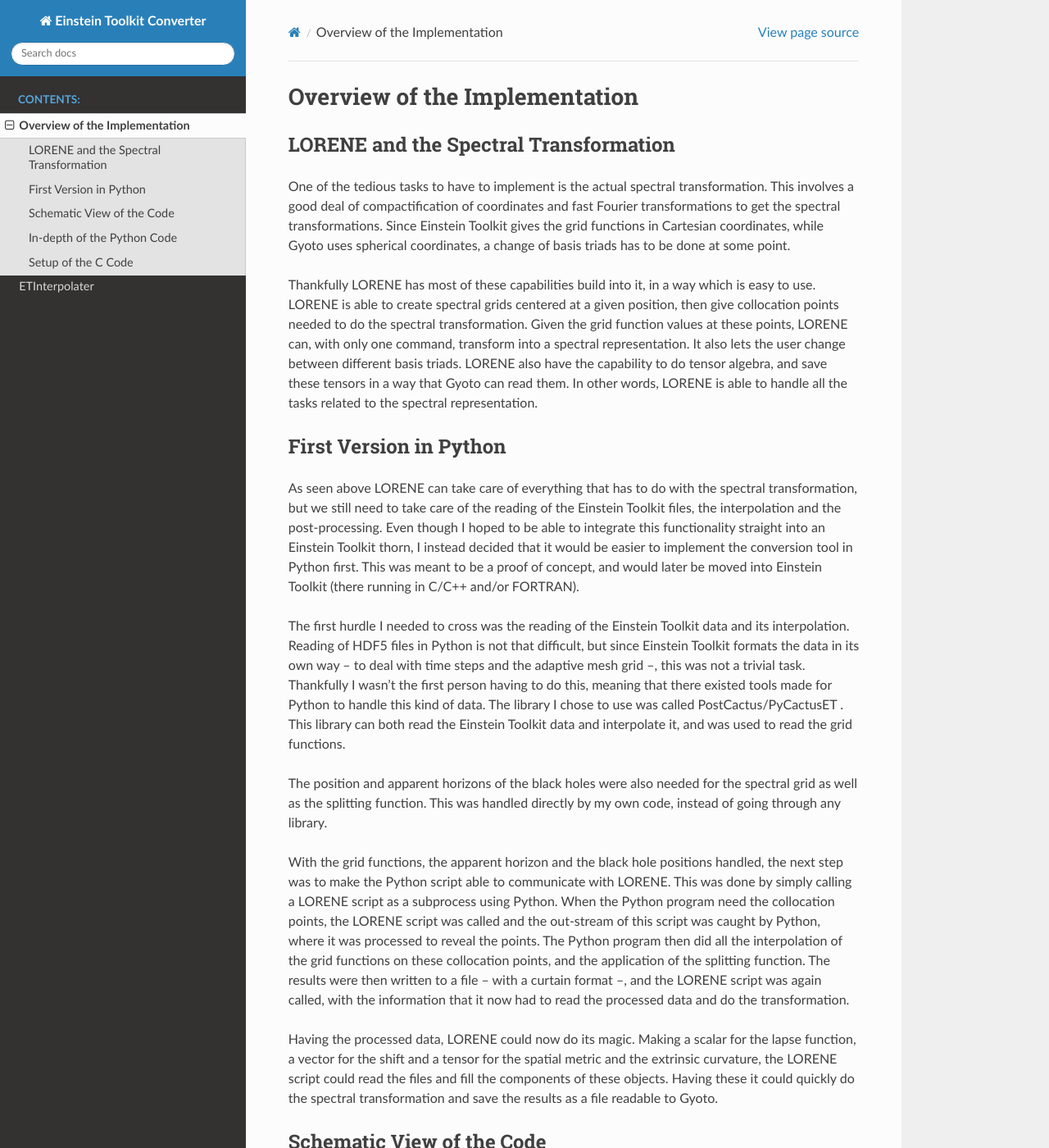
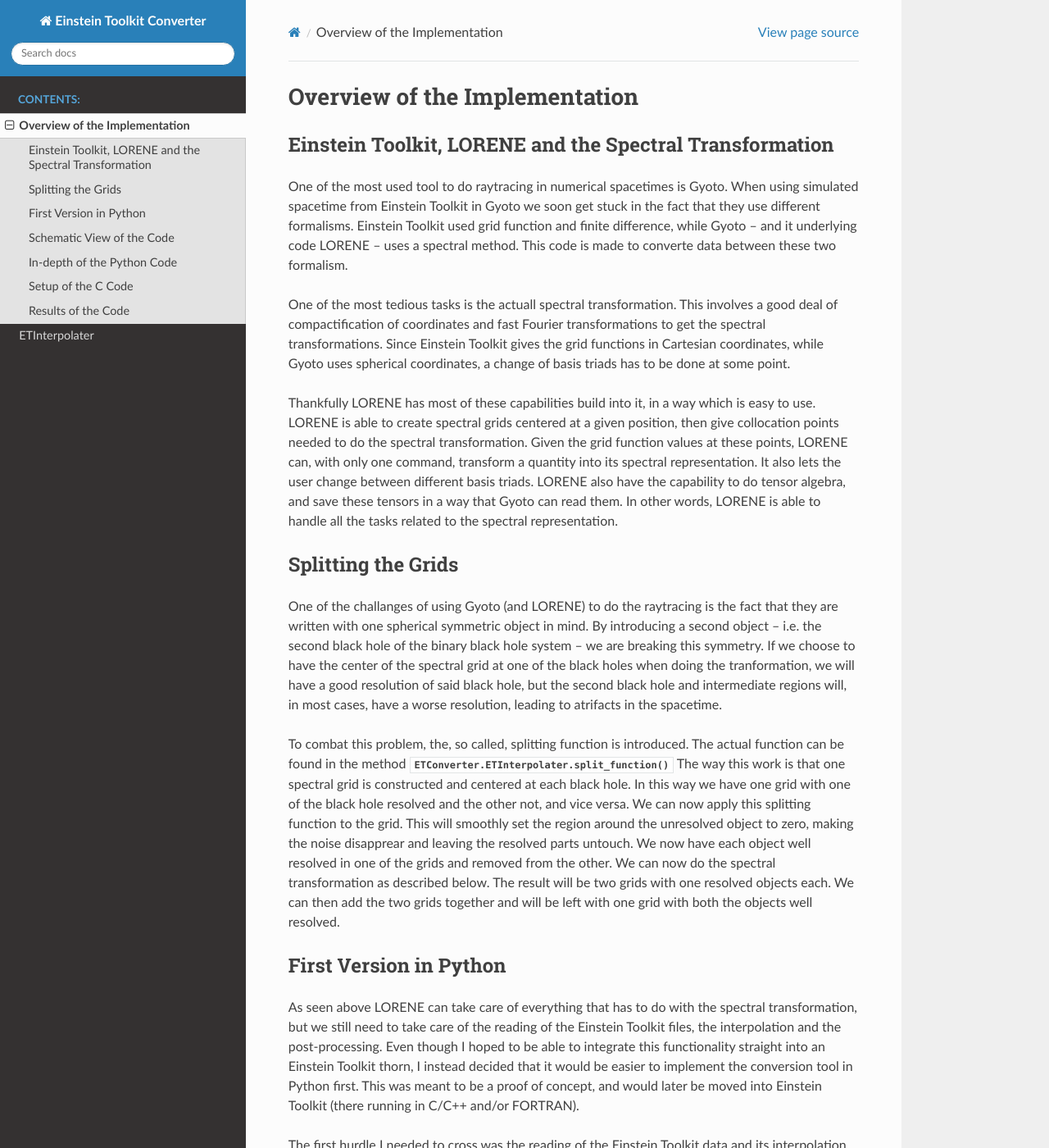
Before and after one commit to dulte/Master, a Sphinx documentation site: the page built from docs/implementation.rst, in a window 1280 px wide and 1400 px high. Shown: the whole window at 82% size. Built offline with Sphinx 7.4.7 and the Read the Docs theme 2.0.0, drawn with Linux system fonts in a browser that asks for light colours; some of the changed text lies outside the part shown.

Commit message:
Updates docs

```diff
--- a/docs/implementation.rst
+++ b/docs/implementation.rst
@@ -2,12 +2,33 @@
 Overview of the Implementation
 ==============================
 
-LORENE and the Spectral Transformation
---------------------------------------
+Einstein Toolkit, LORENE and the Spectral Transformation
+--------------------------------------------------------
 
-One of the tedious tasks to have to implement is the actual spectral transformation. This involves a good deal of compactification of coordinates and fast Fourier transformations to get the spectral transformations. Since Einstein Toolkit gives the grid functions in Cartesian coordinates, while Gyoto uses spherical coordinates, a change of basis triads has to be done at some point.
+One of the most used tool to do raytracing in numerical spacetimes is Gyoto. When using simulated spacetime from Einstein Toolkit in Gyoto we soon get stuck in the fact that they use different formalisms.
+Einstein Toolkit used grid function and finite difference, while Gyoto -- and it underlying code LORENE -- uses a spectral method. This code is made to converte data between these two formalism.
 
-Thankfully LORENE has most of these capabilities build into it, in a way which is easy to use. LORENE is able to create spectral grids centered at a given position, then give collocation points needed to do the spectral transformation. Given the grid function values at these points, LORENE can, with only one command, transform into a spectral representation. It also lets the user change between different basis triads. LORENE also have the capability to do tensor algebra, and save these tensors in a way that Gyoto can read them. In other words, LORENE is able to handle all the tasks related to the spectral representation.
+One of the most tedious tasks is the actuall spectral transformation. This involves a good deal of compactification of coordinates and fast Fourier transformations to get the spectral transformations. Since Einstein Toolkit gives the grid functions in Cartesian coordinates, while Gyoto uses spherical coordinates, a change of basis triads has to be done at some point.
+
+Thankfully LORENE has most of these capabilities build into it, in a way which is easy to use. LORENE is able to create spectral grids centered at a given position, then give collocation points needed to do the spectral transformation. Given the grid function values at these points, LORENE can, with only one command, transform a quantity into its spectral representation. It also lets the user change between different basis triads. LORENE also have the capability to do tensor algebra, and save these tensors in a way that Gyoto can read them. In other words, LORENE is able to handle all the tasks related to the spectral representation.
+
+Splitting the Grids
+-------------------
+One of the challanges of using Gyoto (and LORENE) to do the raytracing is the fact that they are written with one spherical symmetric object in mind.
+By introducing a second object -- i.e. the second black hole of the binary black hole system -- we are breaking this symmetry.
+If we choose to have the center of the spectral grid at one of the black holes when doing the tranformation, we will have a good resolution of said black hole,
+but the second black hole and intermediate regions will, in most cases, have a worse resolution, leading to atrifacts in the spacetime.
+
+To combat this problem, the, so called, splitting function is introduced. The actual function can be found in the method
+:meth:`ETConverter.ETInterpolater.split_function`
+The way this work is that one spectral grid is constructed and centered at each black hole. In this way we have one grid with one of the black hole resolved and the other not, and vice versa.
+We can now apply this splitting function to the grid. This will smoothly set the region around the unresolved object to zero, making the noise disapprear and leaving the resolved parts untouch.
+We now have each object well resolved in one of the grids and removed from the other. We can now do the spectral transformation as described below.
+The result will be two grids with one resolved objects each. We can then add the two grids together and will be left with one grid with both the objects well resolved.
+
+
+
+
 
 First Version in Python
 -----------------------
@@ -18,7 +39,7 @@
 
 The position and apparent horizons of the black holes were also needed for the spectral grid as well as the splitting function. This was handled directly by my own code, instead of going through any library.
 
-With the grid functions, the apparent horizon and the black hole positions handled, the next step was to make the Python script able to communicate with LORENE. This was done by simply calling a LORENE script as a subprocess using Python. When the Python program need the collocation points, the LORENE script was called and the out-stream of this script was caught by Python, where it was processed to reveal the points. The Python program then did all the interpolation of the grid functions on these collocation points, and the application of the splitting function. The results were then written to a file -- with a curtain format --, and the LORENE script was again called, with the information that it now had to read the processed data and do the transformation.
+With the grid functions, the apparent horizon and the black hole positions handled, the next step was to make the Python script able to communicate with LORENE. This was done by simply calling a LORENE script as a subprocess using Python. When the Python program need the collocation points, the LORENE script was called and the out-stream of this script was caught by Python, where it was processed to reveal the points. The Python program then did all the interpolation of the grid functions on these collocation points, and the application of the splitting function. The results were then written to a file -- with a certain format --, and the LORENE script was again called, with the information that it now had to read the processed data and do the transformation.
 
 Having the processed data, LORENE could now do its magic. Making a scalar for the lapse function, a vector for the shift and a tensor for the spatial metric and the extrinsic curvature, the LORENE script could read the files and fill the components of these objects. Having these it could quickly do the spectral transformation and save the results as a file readable to Gyoto.
 
@@ -31,7 +52,8 @@
 ----------------------------------------------
 
 
-In the figure above one can see a schematic representation of the conversion code. The user only needs to take two steps to run the code first the user creates a geometry on which the Einstein Toolkit data will be read. This is a two or three dimensional, uniform grid. Einstein Toolkit will in many instances used symmetries in the simulated systems to reduce run time, meaning that in many cases only 1/6th if the simulated space is used -- only positive values of x, y and z. Because of this, the user have the option to make a strictly positive geometry, with the reason being that the code will read the function values whether there exits a value there or not (with not existent values being set to 0). This will lead boundary noise in the areas between the points with simulated function values, and the ones set to 0 by default. By only having a geometry defined at the points were function values exist, we ensure that we don't get this boundary noise. The geometry is made by simply calling
+In the figure above one can see a schematic representation of the conversion code. The user only needs to take two steps to run the code: First the user creates a geometry on which the Einstein Toolkit data will be read. This is a two or three dimensional, uniform grid. Einstein Toolkit will in many instances used symmetries in the simulated systems to reduce run time, meaning that in many cases only 1/6th if the simulated space is used -- only positive values of x, y and z. Because of this, the user have the option to make a strictly positive geometry, with the reason being that the code will read the function values whether there exits a value there or not (with not existent values being set to 0). This will lead boundary noise in the areas between the points with simulated function values, and the ones set to 0 by default. By only having a geometry defined at the points were function values exist, we ensure that we don't get this boundary noise. The geometry is made by simply calling
+
 .. code-block:: python
 
     inter = ETInterpolater(sim_folder, number_sim_bodies)
@@ -39,19 +61,19 @@
 
 
 The user will then have to make a list over the iterations they want to look at. Then with a simple function call
+
 .. code-block:: python
 
-    it = [0, 128,256] #etc
-    inter.analyse_bbh(g, quantity="", it, test=True)
+   it = [0, 128, 256] #And more
+   inter.analyse_bbh(g, quantity="", it, test=True)
+
+the code will start its magic (test is there to make plots during the run, to see that everything works). The code will now start to run procedures described in the second column and all columns to the right in the figure
 
 
-the code will start its magic (test is there to make plots during the run, to see that everything works). The code will now start to run procedures described in the second column of the figure
-
-
-1. The code will read the position and radius of the black holes for Einstein Toolkit. The position will be used to calculate the splitting function.
+1. The code will read the position and radius of the black holes from Einstein Toolkit. The position will be used to calculate the splitting function.
 2. For each iteration given by the user, the code will loop though all the 3+1 quantities -- the lapse function, and all the different indices of the shift vector, the spatial metric and the extrinsic curvature. The below is what will happen for each quantity at a given iteration.
 3. A function is called to read the Einstein Toolkit data. Depending on the geometry given by the user, either the xy-plane is read in, or the xyz-space. This function will return a interpolated function of the grid function, making it possible to get the function value at an arbitrary point inside the defined geometry.
-4. Now a call is made to get the collocation points needed to do the spectral transformation. A C code is called with the information about the origin of one of the black holes -- so that the grid can be centered correctly. The C code has defined the different domain, and how many points it should use for each domain. Using this, and the origin given by the Python code, LORENE will calculate the spectral grid and print it to outstream. The Python function then captures the stream the C code makes, and reads and formats list of collocation points. The program now have the x, y and z coordinates of all the collocation points.
+4. Now a call is made to get the collocation points needed to do the spectral transformation. A C code is called with the information about the origin of one of the black holes -- so that the grid can be centered correctly. The C code has defined the different domains, and how many points it should use for each domain. Using this, and the origin given by the Python code, LORENE will calculate the spectral grid and print it to outstream. The Python function then captures the stream the C code makes, and reads and formats lists of collocation points. The program now has the x, y and z coordinates of all the collocation points.
 5. The code will now begin to calculate the function value on the collocation points. This is done in the following steps
 
     - The symmetries discussed above must be taken care of. For the most trivial case, with positive x, y and z-values, all negative coordinates are simply mirrored unto the positive side. For other symmetries, other measures are taken.
@@ -105,5 +127,13 @@
 The other variables are the symmeteres and compactness of the coordinates. These should be left alone.
 
 The last variables is the radial boundaries of each domain. The first and second domain should cover the inner black hole,
-and the second should be in it own domain as well. There should be at least one domain between the out black hole and infinit, so that
+and the second should be in it own domain as well. There should be at least one domain between the out black hole and infinite, so that
 the gravitational waves are resolved here.
+
+
+Results of the Code
+-------------------
+After running through the conversion program described above, we are left with two files per quantify per iteration readable by Gyoto.
+The reason we have two file is the splitting of the 3+1 quantity discussed above.
+When Gyoto calculates the geodesic of a photon, it will read the two files and use then to calculate the quantity
+``g(x) = g(x)_1 + g(x)_2`` where ``g(x)_1`` comes from the first file and ``g(x)_2`` from the second.
```
Also changed, not shown: other parts of docs/implementation.rst (+1 -1 lines), docs/index.rst (+8 -3 lines), 8 other files.
